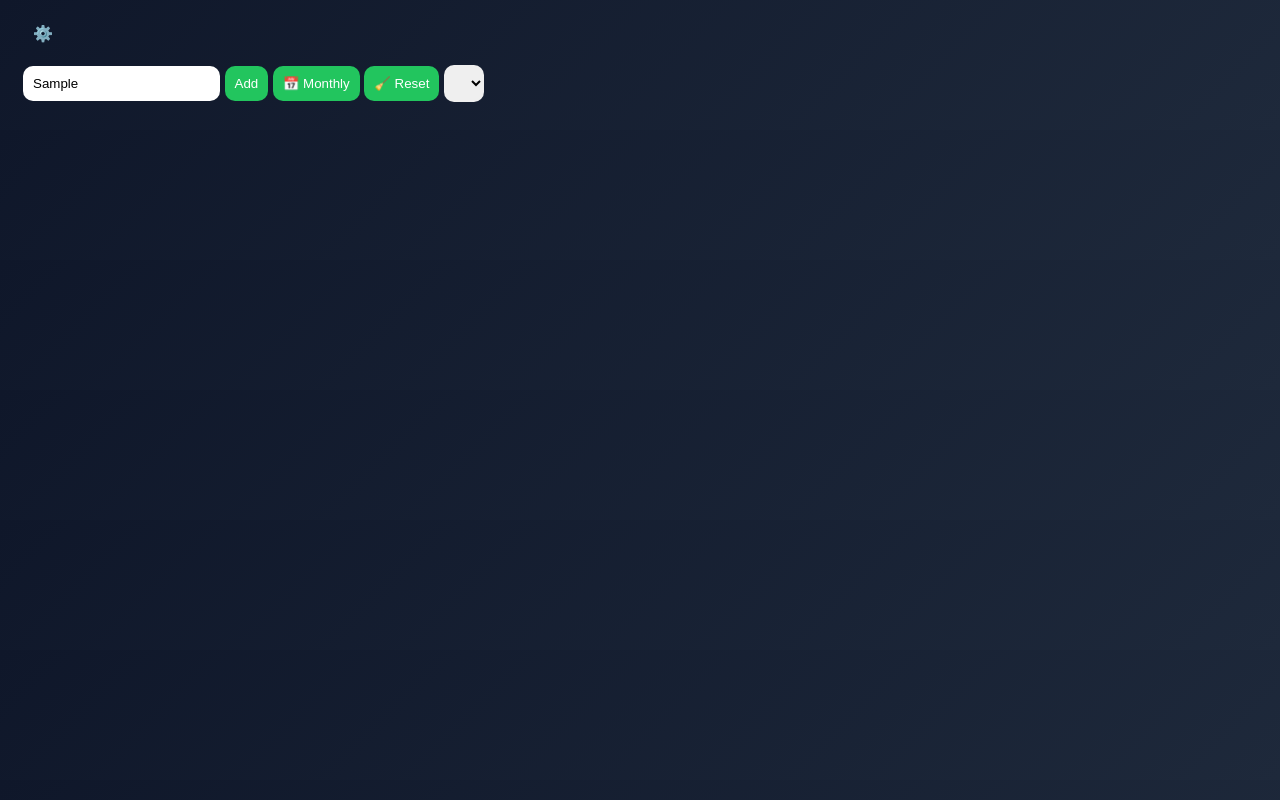
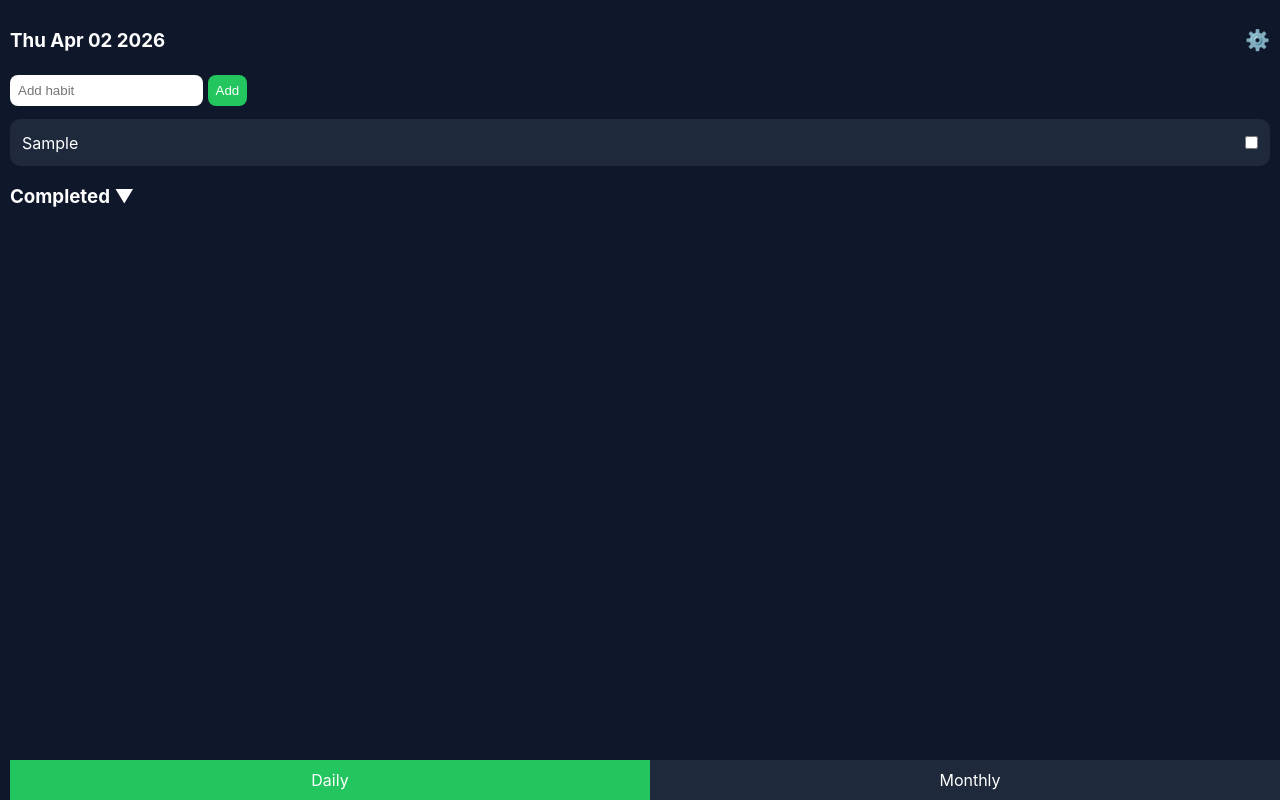
Before and after one commit to shussainmuddassir-design/Habit-Tracker, a plain HTML site: page index.html in a window 1280 px wide. Both pictures are taken after typing "Sample" into the empty fields and a click on the button "Add". Drawn offline with Linux system fonts and the light colour scheme.

Commit message:
index.html

```diff
--- a/index.html
+++ b/index.html
@@ -7,16 +7,36 @@
   <style>
     body {
       font-family: -apple-system;
-      background: linear-gradient(135deg, #0f172a, #1e293b);
+      background: #0f172a;
       color: white;
-      padding: 15px;
+      padding: 10px;
+      margin: 0;
     }
 
-    h2 { text-align: center; }
+    .top-bar {
+      display: flex;
+      justify-content: space-between;
+      align-items: center;
+    }
+
+    .settings {
+      cursor: pointer;
+      font-size: 20px;
+    }
+
+    .menu {
+      position: absolute;
+      right: 10px;
+      top: 40px;
+      background: #1e293b;
+      padding: 10px;
+      border-radius: 10px;
+      display: none;
+    }
 
     input, button, select {
-      padding: 10px;
-      border-radius: 10px;
+      padding: 8px;
+      border-radius: 8px;
       border: none;
       margin: 5px 0;
     }
@@ -24,15 +44,13 @@
     button {
       background: #22c55e;
       color: white;
-      cursor: pointer;
     }
 
     .habit {
-      backdrop-filter: blur(10px);
-      background: rgba(255,255,255,0.05);
-      padding: 14px;
-      border-radius: 14px;
-      margin-top: 12px;
+      background: #1e293b;
+      padding: 12px;
+      border-radius: 10px;
+      margin-top: 8px;
       display: flex;
       justify-content: space-between;
       align-items: center;
@@ -40,23 +58,20 @@
 
     .completed { opacity: 0.4; }
 
-    .progress {
-      height: 6px;
-      background: #334155;
-      border-radius: 5px;
-      margin-top: 5px;
-      overflow: hidden;
+    .section {
+      margin-top: 15px;
     }
 
-    .bar {
-      height: 100%;
-      background: #22c55e;
+    .section h3 {
+      cursor: pointer;
     }
+
+    .hidden { display: none; }
 
     table {
       border-collapse: collapse;
+      width: 100%;
       font-size: 12px;
-      min-width: 900px;
     }
 
     th, td {
@@ -69,22 +84,30 @@
       position: sticky;
       left: 0;
       background: #1e293b;
-      z-index: 2;
     }
 
     .done { background: #22c55e; }
     .miss { background: #ef4444; }
 
-    .today {
-      border: 2px solid #38bdf8;
+    .future { background: #ffffff; color: black; }
+
+    .bottom-nav {
+      position: fixed;
+      bottom: 0;
+      width: 100%;
+      display: flex;
+      background: #1e293b;
     }
 
-    .hidden { display: none; }
+    .tab {
+      flex: 1;
+      text-align: center;
+      padding: 10px;
+      cursor: pointer;
+    }
 
-    .top-bar {
-      display: flex;
-      gap: 10px;
-      flex-wrap: wrap;
+    .active-tab {
+      background: #22c55e;
     }
   </style>
 </head>
@@ -94,29 +117,37 @@
 <div class="top-bar">
   <h3 id="dateTitle"></h3>
   <div>
-    <span onclick="toggleMenu()">⚙️</span>
-    <div id="menu" style="display:none;">
+    <span class="settings" onclick="toggleMenu()">⚙️</span>
+    <div class="menu" id="menu">
       <button onclick="clearData()">Reset</button>
     </div>
   </div>
 </div>
+
 <input id="habitInput" placeholder="Add habit">
 <button onclick="addHabit()">Add</button>
-  <button onclick="toggleView()">📅 Monthly</button>
-  <button onclick="clearData()">🧹 Reset</button>
+
+<div id="dailyView"></div>
+
+<div class="section">
+  <h3 onclick="toggleCompleted()">Completed ▼</h3>
+  <div id="completedSection" class="hidden"></div>
 </div>
 
-<select id="monthSelect" onchange="changeMonth()"></select>
+<div id="monthlyView" class="hidden"></div>
 
-<div id="dailyView"></div>
-<div id="monthlyView" class="hidden"></div>
+<select id="monthSelect" class="hidden" onchange="changeMonth()"></select>
+
+<div class="bottom-nav">
+  <div class="tab active-tab" onclick="switchTab('daily')">Daily</div>
+  <div class="tab" onclick="switchTab('monthly')">Monthly</div>
+</div>
 
 <script>
 let data = JSON.parse(localStorage.getItem("habitData")) || {};
 let habits = JSON.parse(localStorage.getItem("habits")) || [];
-  habits = habits.map(h => typeof h === "object" ? h.name : h);
 
-// 🧠 FIX: Clean old object-based data automatically
+// Fix old object data
 habits = habits.map(h => typeof h === "object" ? h.name : h);
 
 let todayDate = new Date();
@@ -124,26 +155,23 @@ let currentMonth = todayDate.getMonth();
 let currentYear = todayDate.getFullYear();
 let today = todayDate.getDate();
 
-document.getElementById("dateTitle").innerText = todayDate.toDateString();
+document.getElementById("dateTitle").innerText =
+  todayDate.toDateString();
 
-const months = [
-  "January","February","March","April","May","June",
-  "July","August","September","October","November","December"
-];
+const months = ["January","February","March","April","May","June",
+"July","August","September","October","November","December"];
 
 let select = document.getElementById("monthSelect");
-months.forEach((m, i) => {
-  select.innerHTML += `<option value="${i}">${m}</option>`;
-});
+months.forEach((m,i)=> select.innerHTML += `<option value="${i}">${m}</option>`);
 select.value = currentMonth;
 
-function save() {
+function save(){
   localStorage.setItem("habitData", JSON.stringify(data));
   localStorage.setItem("habits", JSON.stringify(habits));
 }
 
-function clearData() {
-  if (confirm("Reset all data?")) {
+function clearData(){
+  if(confirm("Reset all data?")){
     localStorage.clear();
     location.reload();
   }
@@ -154,148 +182,137 @@ let m = document.getElementById("menu");
   m.style.display = m.style.display === "block" ? "none" : "block";
 }
 
-function initMonth(key) {
-  if (!data[key]) {
-    data[key] = habits.map(() => Array(31).fill("miss"));
+function initMonth(key){
+  if(!data[key]){
+    data[key] = habits.map(()=> Array(31).fill(""));
   }
 }
 
-function addHabit() {
-  const input = document.getElementById("habitInput");
-  if (!input.value) return;
+function addHabit(){
+  let input = document.getElementById("habitInput");
+  if(!input.value) return;
 
   habits.push(input.value);
-
-  Object.keys(data).forEach(m => {
-    data[m].push(Array(31).fill("miss"));
-  });
-
-  input.value = "";
-  save();
-  render();
+  Object.keys(data).forEach(m=> data[m].push(Array(31).fill("")));
+  input.value="";
+  save(); render();
 }
 
-function toggleHabit(i) {
-  let key = currentYear + "-" + currentMonth;
+function toggleHabit(i){
+  let key = currentYear+"-"+currentMonth;
   initMonth(key);
 
-  let val = data[key][i][today - 1];
-  data[key][i][today - 1] = val === "done" ? "miss" : "done";
+  let val = data[key][i][today-1];
+  data[key][i][today-1] = val==="done" ? "" : "done";
 
-  save();
-  render();
+  save(); render();
 }
 
-// DAILY VIEW
-function renderDaily() {
-  let key = currentYear + "-" + currentMonth;
+function renderDaily(){
+  let key = currentYear+"-"+currentMonth;
   initMonth(key);
 
-  let activeHTML = "";
-let completedHTML = "";
+  let activeHTML="";
+  let completedHTML="";
 
-habits.forEach((habit, index) => {
-  let isDone = data[key][index][today - 1] === "done";
+  habits.forEach((h,i)=>{
+    let done = data[key][i][today-1]==="done";
 
     let row = `
-    <div class="habit ${isDone ? "completed" : ""}">
+      <div class="habit ${done?"completed":""}">
         <span contenteditable="true"
-        onblur="editHabit(${index}, this.innerText)">
-        ${habit}
+          onblur="editHabit(${i}, this.innerText)">
+          ${h}
         </span>
-      <input type="checkbox" ${isDone ? "checked" : ""}
-        onchange="toggleHabit(${index})">
-    </div>
-  `;
+        <input type="checkbox" ${done?"checked":""}
+          onchange="toggleHabit(${i})">
+      </div>`;
 
-  if(isDone) completedHTML += row;
+    if(done) completedHTML += row;
     else activeHTML += row;
   });
 
   document.getElementById("dailyView").innerHTML = activeHTML;
   document.getElementById("completedSection").innerHTML = completedHTML;
 }
-function editHabit(i, val){
-  habits[i] = val;
+
+function editHabit(i,val){
+  habits[i]=val;
   save();
 }
-  <div>
-  <h3 onclick="toggleCompleted()">Completed ▼</h3>
-  <div id="completedSection" style="display:none;"></div>
-</div>
+
 function toggleCompleted(){
-  let el = document.getElementById("completedSection");
-  el.style.display = el.style.display === "none" ? "block" : "none";
+  let el=document.getElementById("completedSection");
+  el.classList.toggle("hidden");
 }
 
-// MONTHLY VIEW
-function renderMonthly() {
-  let key = currentYear + "-" + currentMonth;
+function renderMonthly(){
+  let key = currentYear+"-"+currentMonth;
   initMonth(key);
 
-  let container = document.getElementById("monthlyView");
+  let html="<table><tr><th>Habit</th>";
 
-  let html = `<table><tr><th>Habit</th>`;
-
-  for (let i = 1; i <= 31; i++) {
-    html += `<th class="${i === today ? "today" : ""}">${i}</th>`;
+  for(let i=1;i<=31;i++){
+    html+=`<th>${i}</th>`;
   }
 
-  html += `</tr><tr><th></th>`;
+  html+="</tr><tr><th></th>";
 
-  // Weekday row
-  let days = ["S","M","T","W","T","F","S"];
-  for (let i = 1; i <= 31; i++) {
-    let d = new Date(currentYear, currentMonth, i).getDay();
-    html += `<th>${days[d]}</th>`;
+  let days=["S","M","T","W","T","F","S"];
+  for(let i=1;i<=31;i++){
+    let d=new Date(currentYear,currentMonth,i).getDay();
+    html+=`<th>${days[d]}</th>`;
   }
 
-  html += `</tr>`;
+  html+="</tr>";
 
-  habits.forEach((habit, i) => {
-    html += `<tr><td>${habit}</td>`;
+  habits.forEach((h,i)=>{
+    html+=`<tr><td>${h}</td>`;
 
-    data[key][i].forEach((d, index) => {
-      html += `<td class="${d === "done" ? "done" : "miss"} ${index+1===today?"today":""}"></td>`;
+    data[key][i].forEach((d,idx)=>{
+      let cls="";
+      if(idx+1 < today) cls = d==="done"?"done":"miss";
+      else if(idx+1 === today) cls = d==="done"?"done":"";
+      else cls="future";
+
+      html+=`<td class="${cls}"></td>`;
     });
 
-    html += `</tr>`;
+    html+="</tr>";
   });
 
-  html += `</table>`;
-  container.innerHTML = html;
+  html+="</table>";
+  document.getElementById("monthlyView").innerHTML=html;
 }
 
-function toggleView() {
-  document.getElementById("dailyView").classList.toggle("hidden");
-  document.getElementById("monthlyView").classList.toggle("hidden");
+function switchTab(tab){
+  document.querySelectorAll(".tab").forEach(t=>t.classList.remove("active-tab"));
+
+  if(tab==="daily"){
+    document.getElementById("dailyView").classList.remove("hidden");
+    document.getElementById("monthlyView").classList.add("hidden");
+    document.getElementById("monthSelect").classList.add("hidden");
+    document.querySelectorAll(".tab")[0].classList.add("active-tab");
+  } else {
+    document.getElementById("dailyView").classList.add("hidden");
+    document.getElementById("monthlyView").classList.remove("hidden");
+    document.getElementById("monthSelect").classList.remove("hidden");
+    document.querySelectorAll(".tab")[1].classList.add("active-tab");
+  }
 }
 
-function changeMonth() {
-  currentMonth = parseInt(document.getElementById("monthSelect").value);
+function changeMonth(){
+  currentMonth=parseInt(document.getElementById("monthSelect").value);
   render();
 }
 
-function render() {
+function render(){
   renderDaily();
   renderMonthly();
 }
-<div class="bottom-nav">
-  <div onclick="switchTab('daily')">Daily</div>
-  <div onclick="switchTab('monthly')">Monthly</div>
-</div>
-  function switchTab(tab){
-  if(tab === "daily"){
-    dailyView.style.display = "block";
-    monthlyView.style.display = "none";
-  } else {
-    dailyView.style.display = "none";
-    monthlyView.style.display = "block";
-  }
-}
+
 render();
 </script>
 
 </body>
-
 </html>
```
Lines whose indentation alone changed are shown as unchanged.
